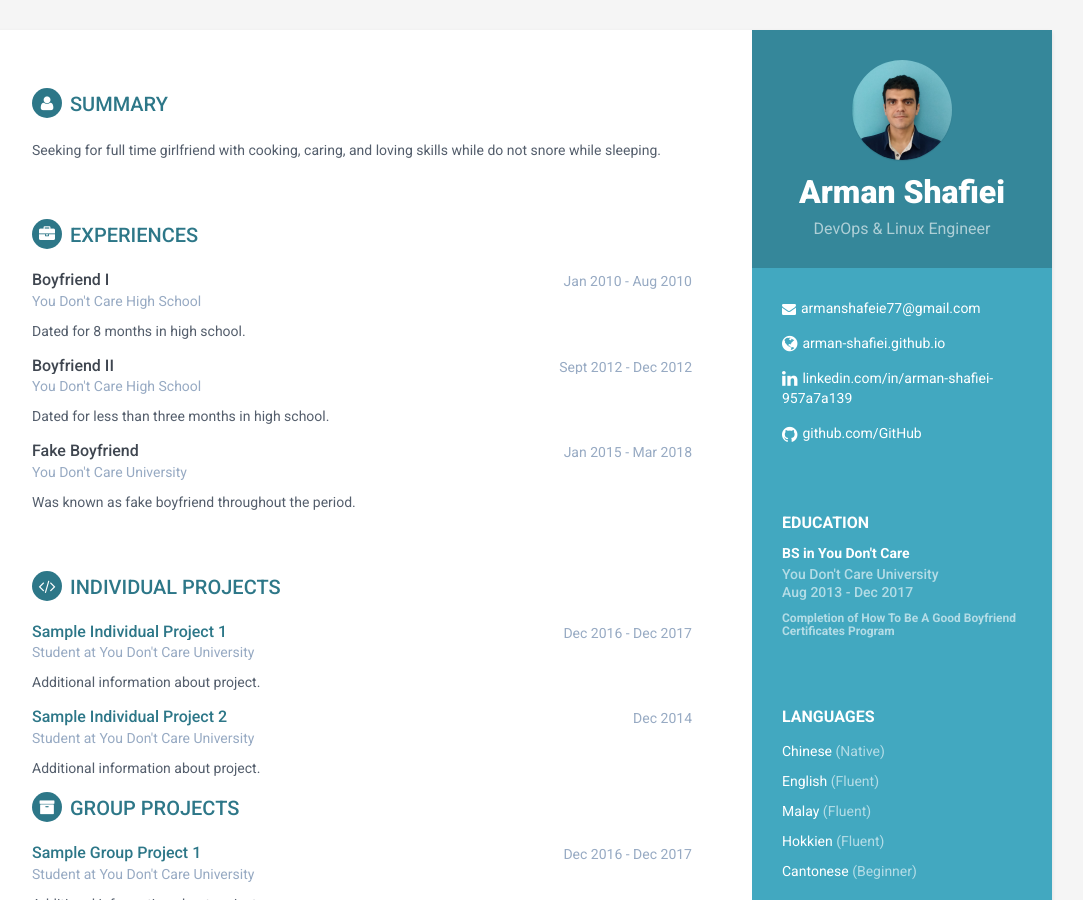
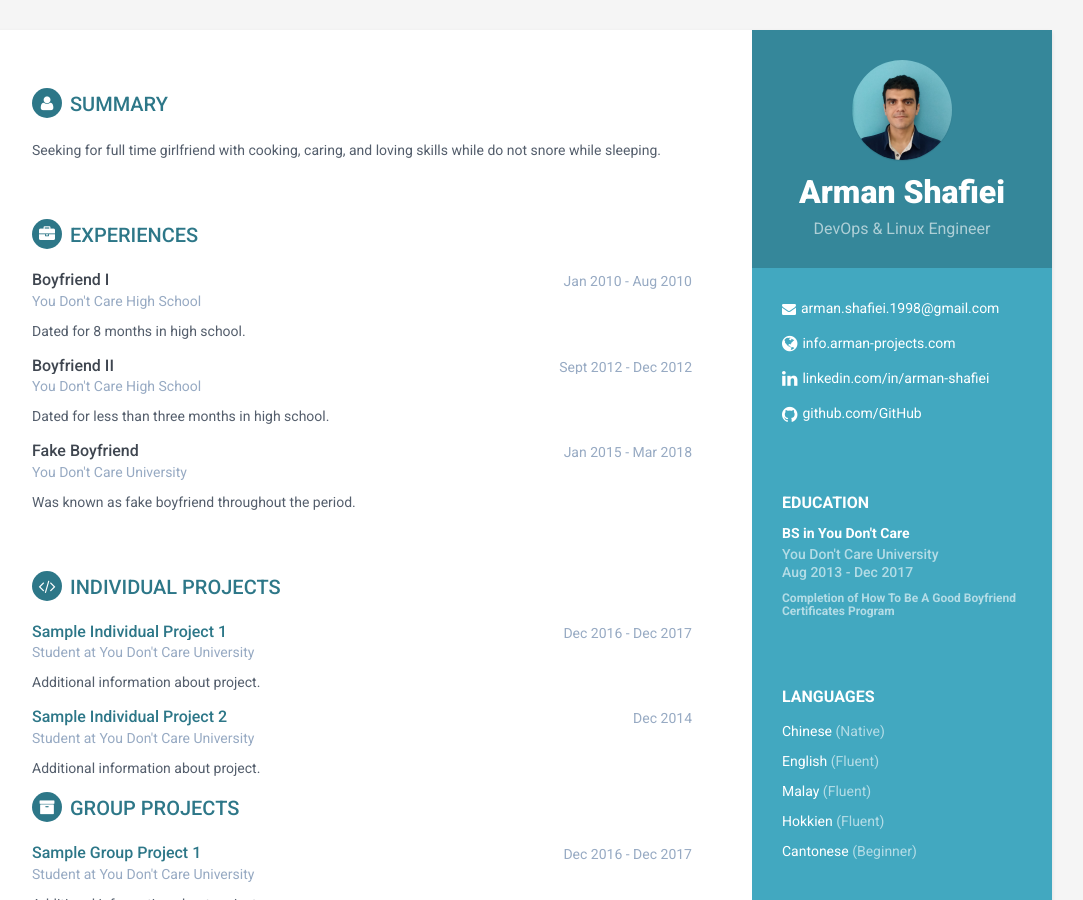
Before and after one commit to arman-shafiei/page, a Jekyll site: the page built from cv.html, in a window 1280 px wide and 900 px high. Shown: the whole window, without its empty margins (128-1211 px from the left). Built offline with Jekyll 4.4.1, drawn with Linux system fonts in a browser that asks for light colours.

Commit message:
Changed page url

```diff
--- a/_config.yml
+++ b/_config.yml
@@ -2,10 +2,10 @@
 title: Arman Shafiei
 
 # Your Website URL
-url: 'https://arman-shafiei.github.io'
+url: 'https://info.arman-projects.com'
 
 # Leave it default
-baseurl: 'https://arman-shafiei.github.io/page/'
+baseurl: 'https://info.arman-projects.com/'
 
 # Google Analytics
 #ga_index: UA-XXXXXXXX-X
@@ -17,13 +17,13 @@
 pic: profile.jpeg # profile.png can be found at /assets/images/profile.png
 description: DevOps & Linux Engineer
 #description_tiny: 'Home: +60-4 | Studied: +1-408 | Work: +60-3'
-email: armanshafeie77@gmail.com
-website: arman-shafiei.github.io # do not add http://
-linkedin: arman-shafiei-957a7a139
+email: arman.shafiei.1998@gmail.com
+website: info.arman-projects.com # do not add http://
+linkedin: arman-shafiei
 github: arman-shafiei
 #twitter: '@realmelvinchng'
 #facebook:
-medium: '@armanshafiei77'
+medium: '@armanshafiei98'
 
 
 # Files or folders to be excluded
```
Also changed, not shown: 1 other file.
